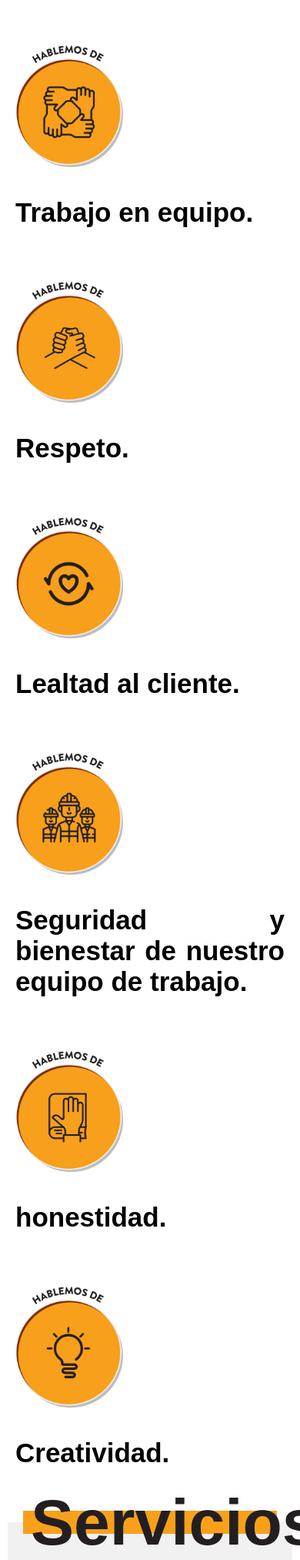
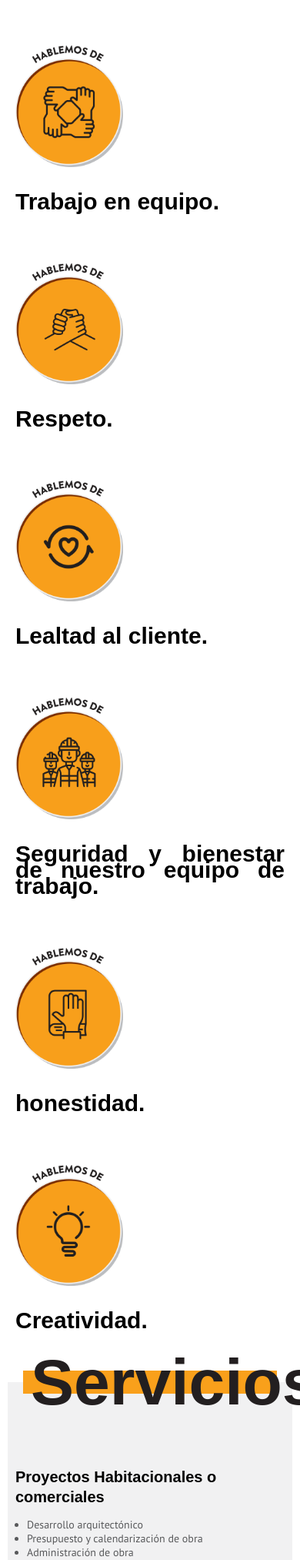
Before and after one commit to carlosjimenezh/dims, a PHP site: page / in a window 390 px wide; the page is wider, and only the part inside the window is pictured. Shown: the part 1427-3453 px from the top of that part at 77% size. Run offline with PHP 8.4, Linux system fonts and the light colour scheme; some libraries are stand-ins or nearby versions; some web fonts are replaced.

Commit message:
cambiar tamaño de h3 y line height en valores on small

```diff
--- a/estilo.css
+++ b/estilo.css
@@ -327,6 +327,10 @@ footer .contacto {text-align: right; font-weight: bold;}
 	#servicios .w3-col:nth-child(even) {padding-left: 5px;}
 	#servicios .w3-row .w3-col {padding-bottom: 10px;}
 	#galeria {margin-top: -40px;}
+	#valores h3 {
+		font-size: 30px;
+		line-height: .7
+	}
 }
 .imgmax{
 	max-width:100%; margin:auto
```
